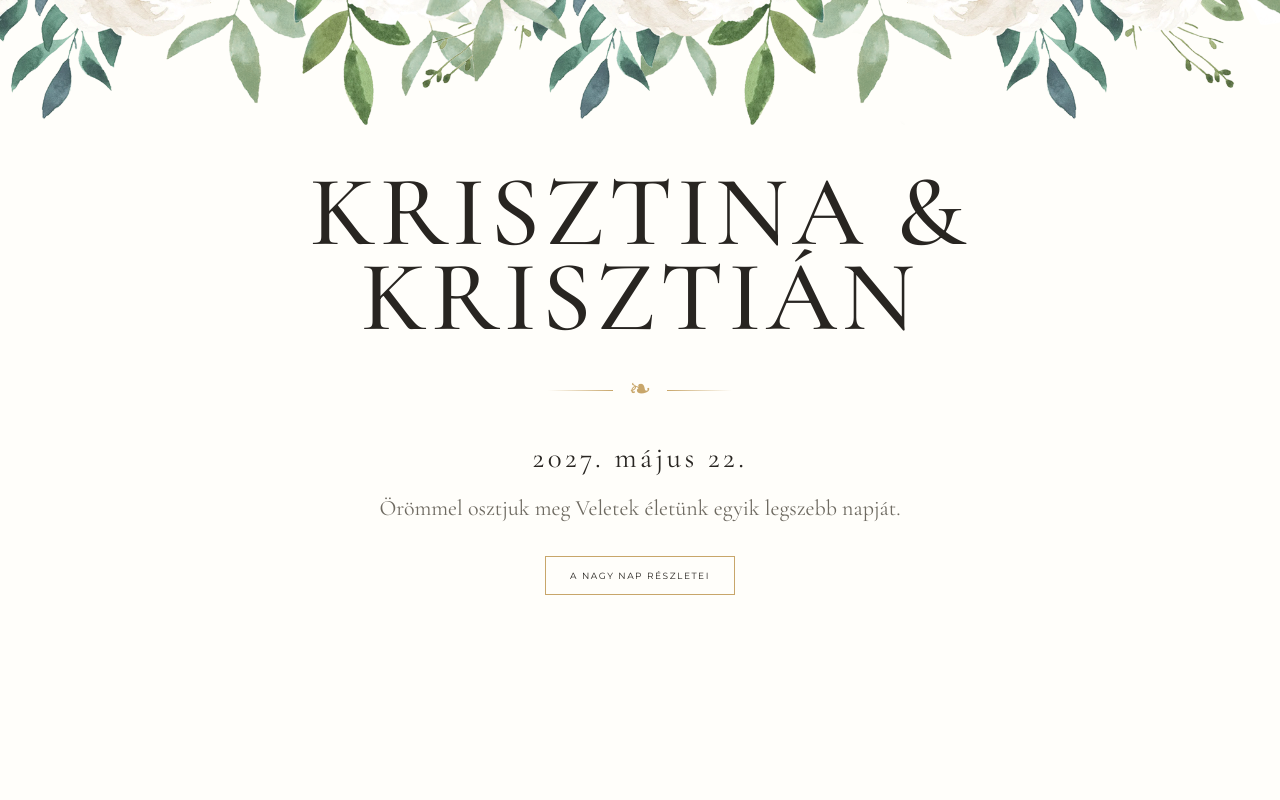
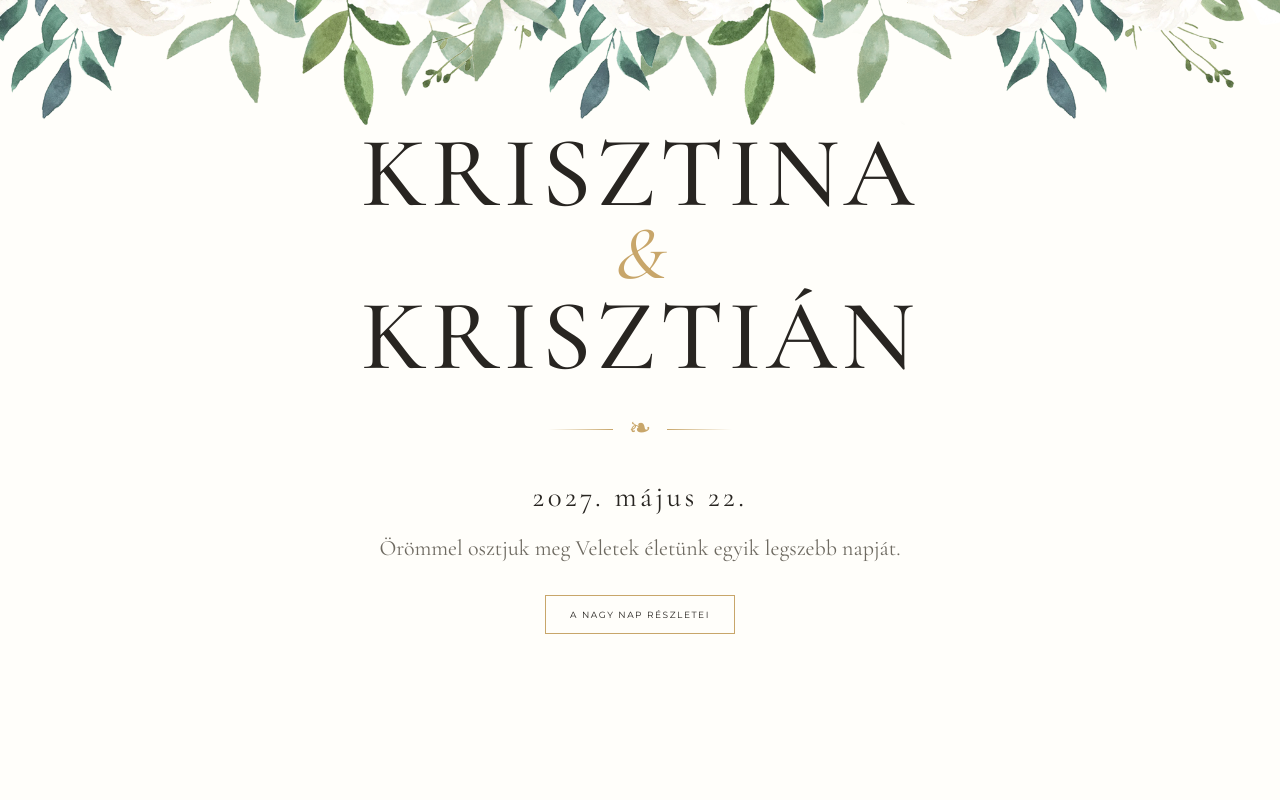
Before and after one commit to Chriskov92/eskuvo, a plain HTML site: page index.html in a window 1280 px wide. Shown: the top 800 px of the page. Drawn offline with nearby package versions, Linux system fonts and the light colour scheme.

Commit message:
Update index.html

```diff
--- a/index.html
+++ b/index.html
@@ -18,7 +18,9 @@
     </nav>
     <div class="hero-content">
       <div class="names">
-        <span>Krisztina & Krisztián</span>
+        <span>Krisztina</span>
+        <span class="ampersand">&</span>
+        <span>Krisztián</span>
       </div>
       <div class="gold-rule"><span></span><b>❧</b><span></span></div>
       <p class="hero-date">2027. május 22.</p>
```
